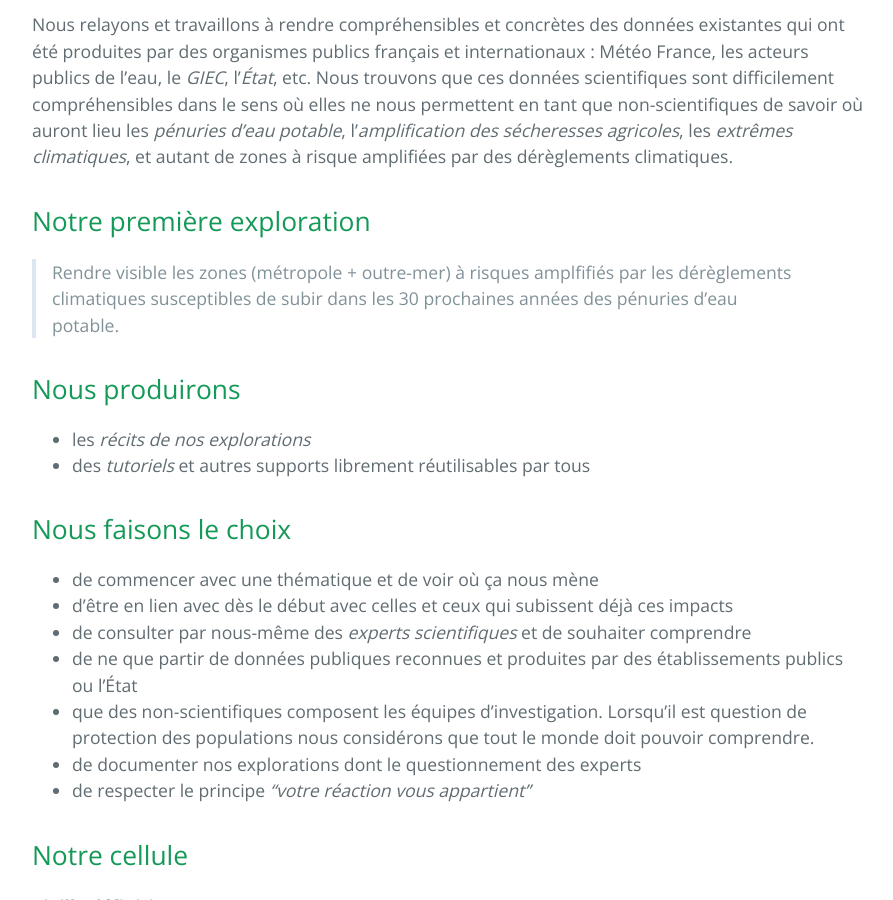
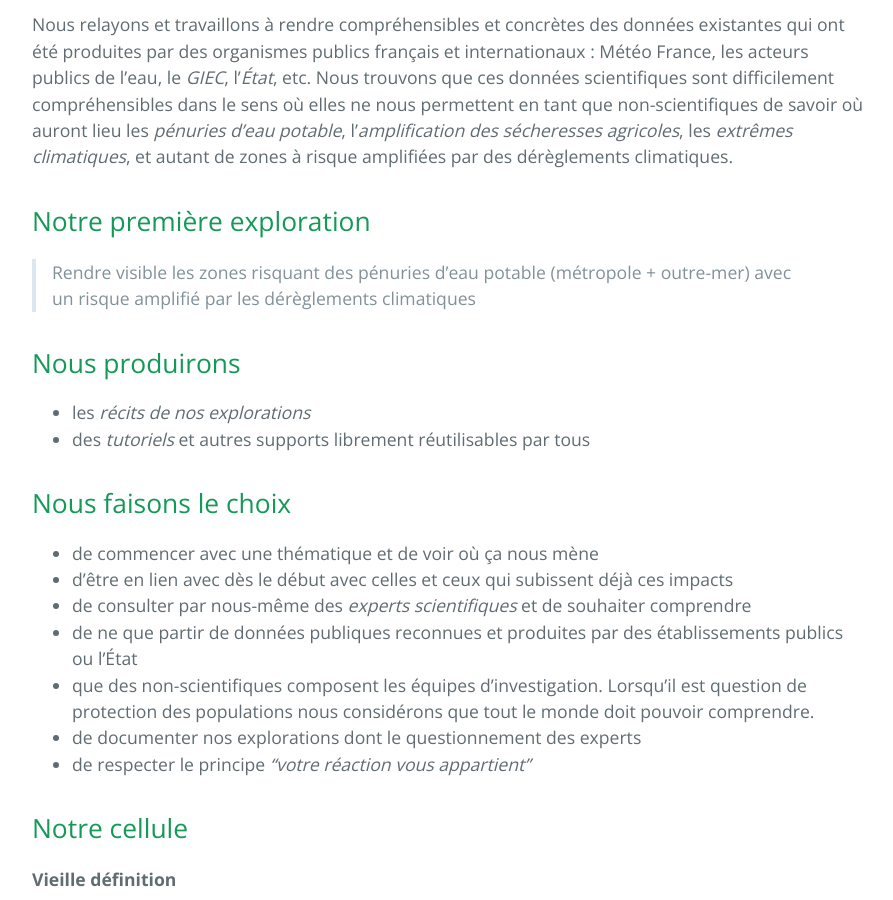
Before and after one commit to secheresses/Ancien-site, a Jekyll site: the page built from index.md, in a window 1280 px wide and 900 px high, scrolled down 544 px. Shown: the whole window, without its empty margins (192-1085 px from the left). Built offline with Jekyll 4.4.1, drawn with Linux system fonts in a browser that asks for light colours.

Commit message:
Réécriture première exploration

```diff
--- a/index.md
+++ b/index.md
@@ -10,7 +10,7 @@ Nous relayons et travaillons à rendre compréhensibles et concrètes des donné
 
 ## Notre première exploration
 
-> Rendre visible les zones (métropole + outre-mer) à risques amplfifiés par les dérèglements climatiques susceptibles de subir dans les 30 prochaines années des pénuries d'eau potable.
+> Rendre visible les zones risquant des pénuries d'eau potable (métropole + outre-mer) avec un risque amplifié par les dérèglements climatiques
 
 ## Nous produirons
 
```
